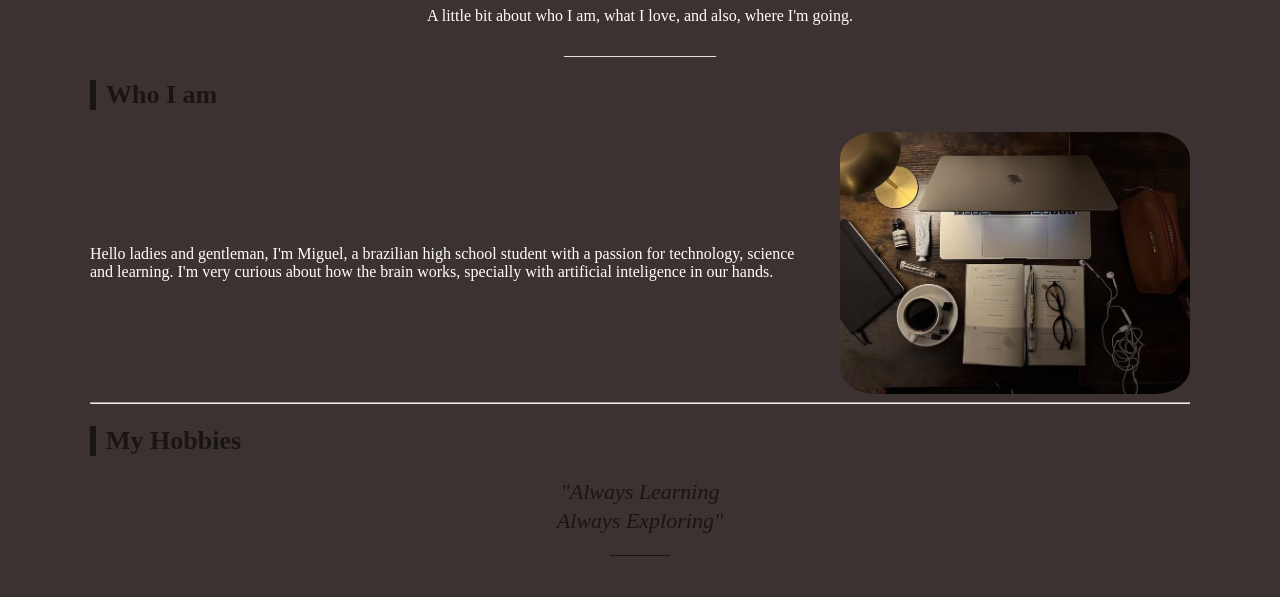
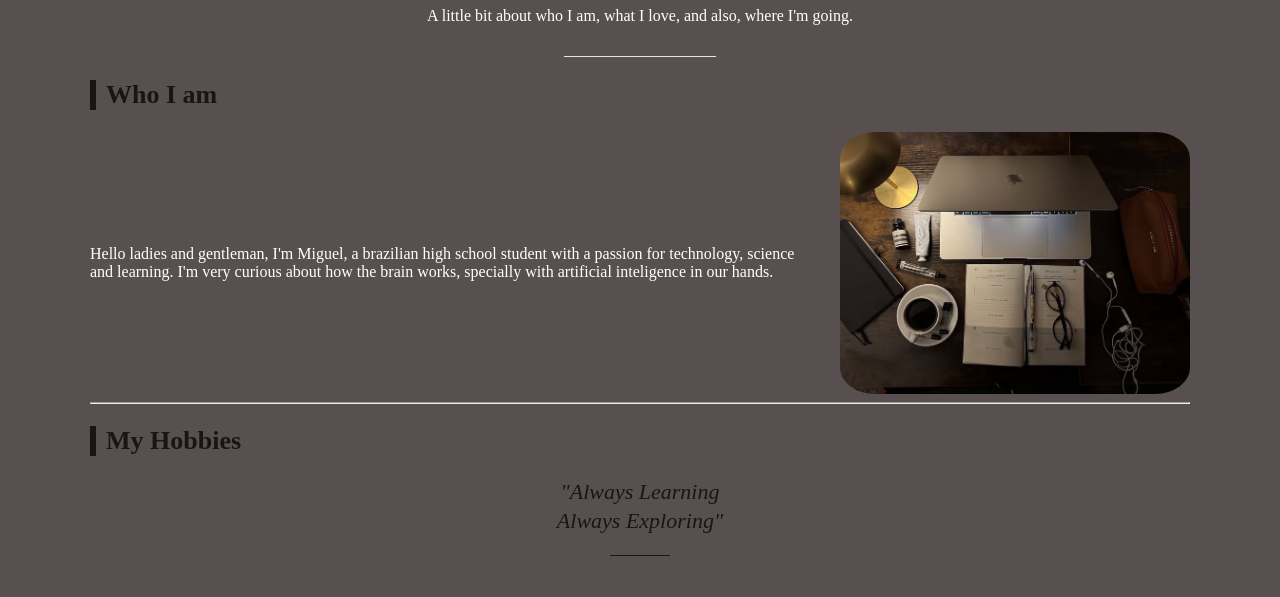
Before and after one commit to migueloliveirasantos/about-me-website, a plain HTML site: page index.html in a window 1280 px wide. Shown: the part 171-768 px from the top of the page. Drawn offline with Linux system fonts and the light colour scheme.

Commit message:
Update website and fix assignment requirements

```diff
--- a/styles.css
+++ b/styles.css
@@ -1,6 +1,6 @@
 body {
     font-family: "Times New Roman", serif;
-    background-color: #3d3232;
+    background-color: #585050;
     color: #fff;
     margin: 0;
 }
```
Also changed, not shown: index.html (+0 -1 lines).
